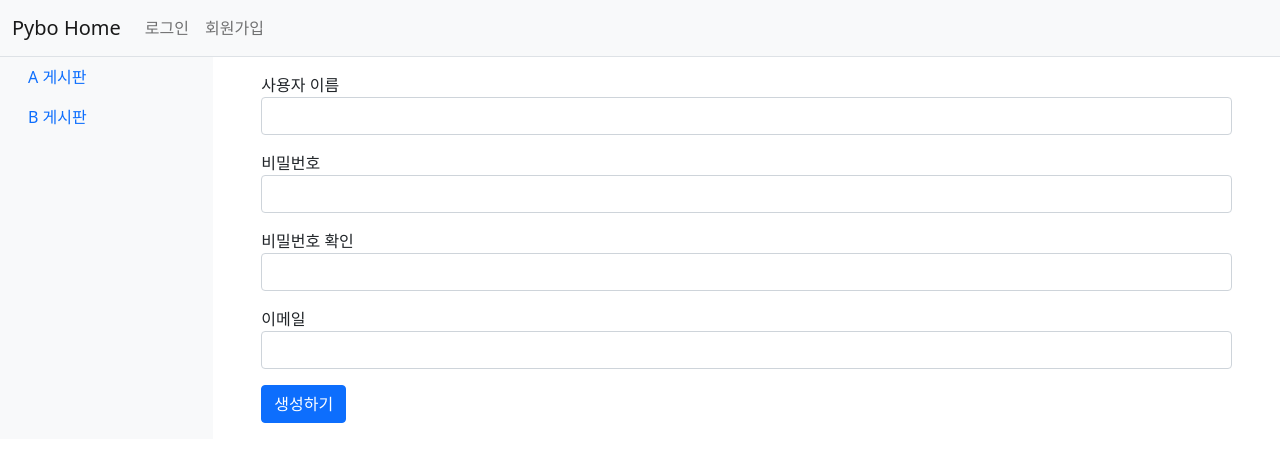
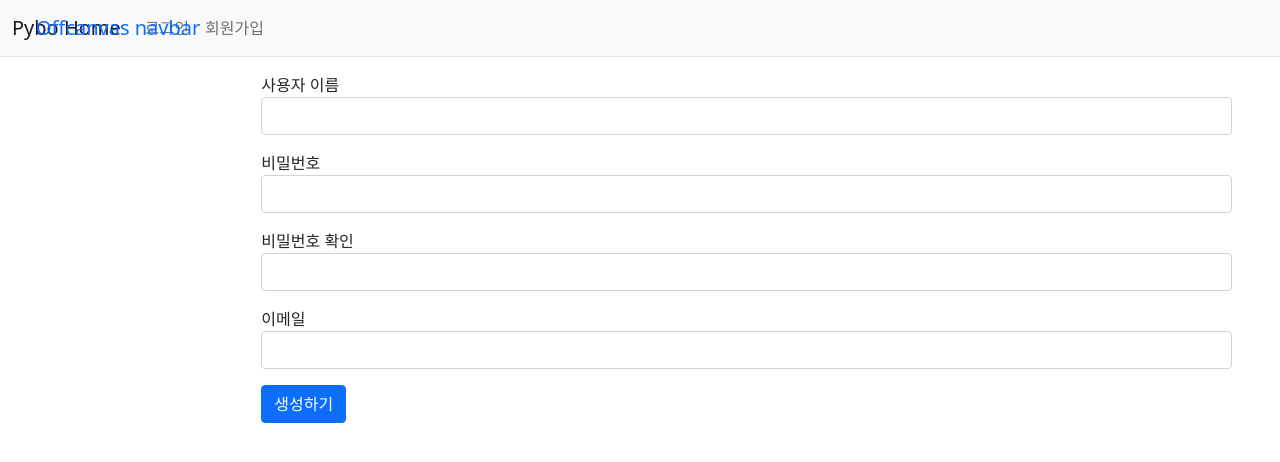
Before and after one commit to Hoegaarden-Son/jumptodjango, a Django app: page /common/signup/ in a window 1280 px wide. Shown: the top 462 px of the page. Run offline with Django 4.2, Linux system fonts and the light colour scheme; some libraries are stand-ins or nearby versions.

Commit message:
sidebar modified

```diff
--- a/templates/sidebar.html
+++ b/templates/sidebar.html
@@ -1,12 +1,41 @@
-<nav id="sidebar" class="col-md-3 col-lg-2 d-md-block bg-light sidebar">
-    <div class="position-sticky">
-        <ul class="nav flex-column">
-            <li class="nav-item">
-                <a class="nav-link active" href="{% url 'a_board' %}">A 게시판</a>
-            </li>
-            <li class="nav-item">
-                <a class="nav-link" href="{% url 'b_board' %}">B 게시판</a>
-            </li>
+<nav class="navbar bg-body-tertiary fixed-top">
+  <div class="container-fluid">
+    <a class="navbar-brand" href="#">Offcanvas navbar</a>
+    <button class="navbar-toggler" type="button" data-bs-toggle="offcanvas" data-bs-target="#offcanvasNavbar" aria-controls="offcanvasNavbar" aria-label="Toggle navigation">
+      <span class="navbar-toggler-icon"></span>
+    </button>
+    <div class="offcanvas offcanvas-end" tabindex="-1" id="offcanvasNavbar" aria-labelledby="offcanvasNavbarLabel">
+      <div class="offcanvas-header">
+        <h5 class="offcanvas-title" id="offcanvasNavbarLabel">Offcanvas</h5>
+        <button type="button" class="btn-close" data-bs-dismiss="offcanvas" aria-label="Close"></button>
+      </div>
+      <div class="offcanvas-body">
+        <ul class="navbar-nav justify-content-end flex-grow-1 pe-3">
+          <li class="nav-item">
+            <a class="nav-link active" aria-current="page" href="#">Home</a>
+          </li>
+          <li class="nav-item">
+            <a class="nav-link" href="#">Link</a>
+          </li>
+          <li class="nav-item dropdown">
+            <a class="nav-link dropdown-toggle" href="#" role="button" data-bs-toggle="dropdown" aria-expanded="false">
+              Dropdown
+            </a>
+            <ul class="dropdown-menu">
+              <li><a class="dropdown-item" href="#">Home</a></li>
+              <li><a class="dropdown-item" href="{% url 'b_board' %}">B board</a></li>
+              <li>
+                <hr class="dropdown-divider">
+              </li>
+              <li><a class="dropdown-item" href="{% url 'b_board' %}">A board - Something else here</a></li>
+            </ul>
+          </li>
         </ul>
+        <form class="d-flex mt-3" role="search">
+          <input class="form-control me-2" type="search" placeholder="Search" aria-label="Search">
+          <button class="btn btn-outline-success" type="submit">Search</button>
+        </form>
+      </div>
     </div>
+  </div>
 </nav>
```
